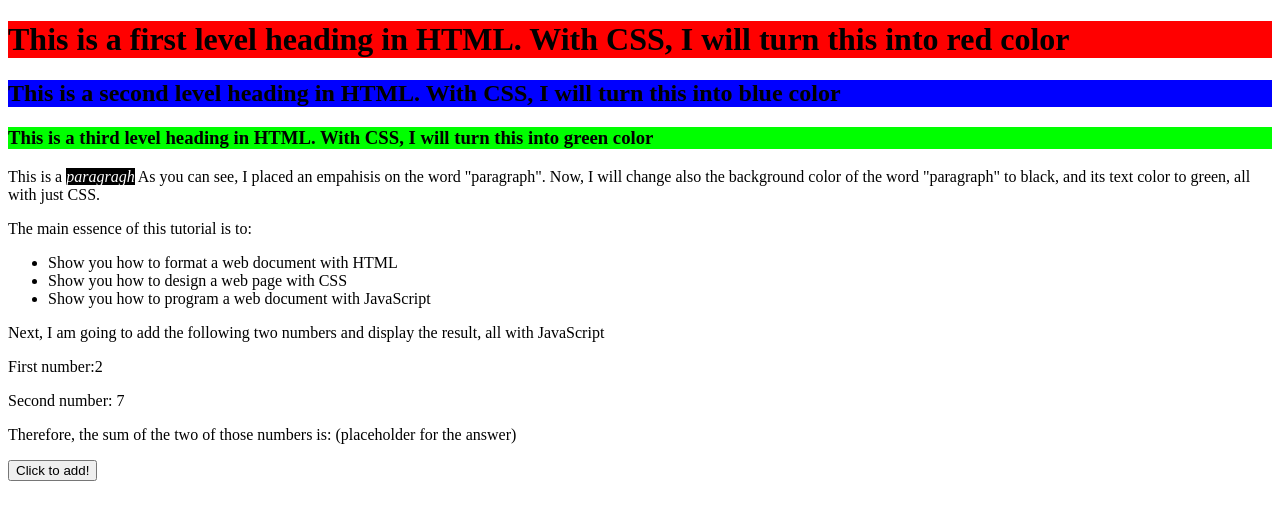
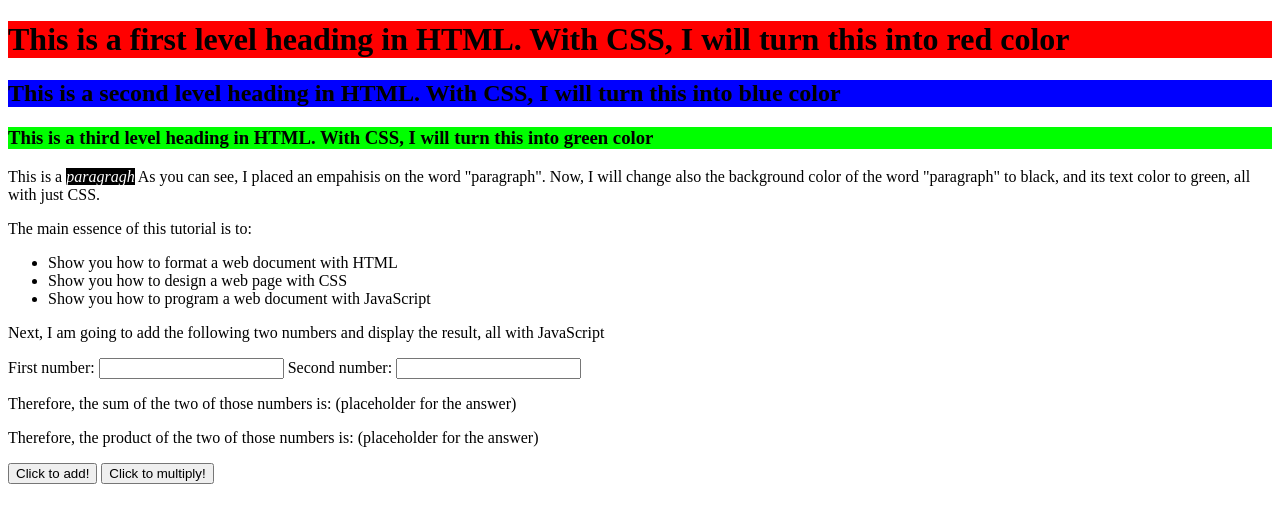
Before and after one commit to rjshbangoy/exer1, a plain HTML site: page index.html in a window 1280 px wide. Drawn offline with Linux system fonts and the light colour scheme.

Commit message:
Update index.html
added input
added multiplication

```diff
--- a/index.html
+++ b/index.html
@@ -21,10 +21,15 @@
     </ul>
 
   <p>Next, I am going to add the following two numbers and display the result, all with JavaScript<p/>
-  <p>First number:<span id= "firstNum">2</span> <br></p>
-  <p>Second number: <span id= "secondNum">7</span> </p>
+  <label>First number:</label>
+  <input type="number" id="num1">
+  <label>Second number:</label>
+  <input type="number" id="num2">
   <p>Therefore, the sum of the two of those numbers is: <span id= "answer">(placeholder for the answer)</span></p>
-  <input type="button" id="sumButton" value="Click to add!">
+  <p>Therefore, the product of the two of those numbers is: <span id= "answer">(placeholder for the answer)</span></p>
+
+  <input type="button" id="sumButton" value="Click to add!" onclick="displaySum()">
+  <input type="button" id="productButton" value="Click to multiply!" onclick="displayProduct()">
 
   <script src="./script/app.js"></script>
 </body>
```
